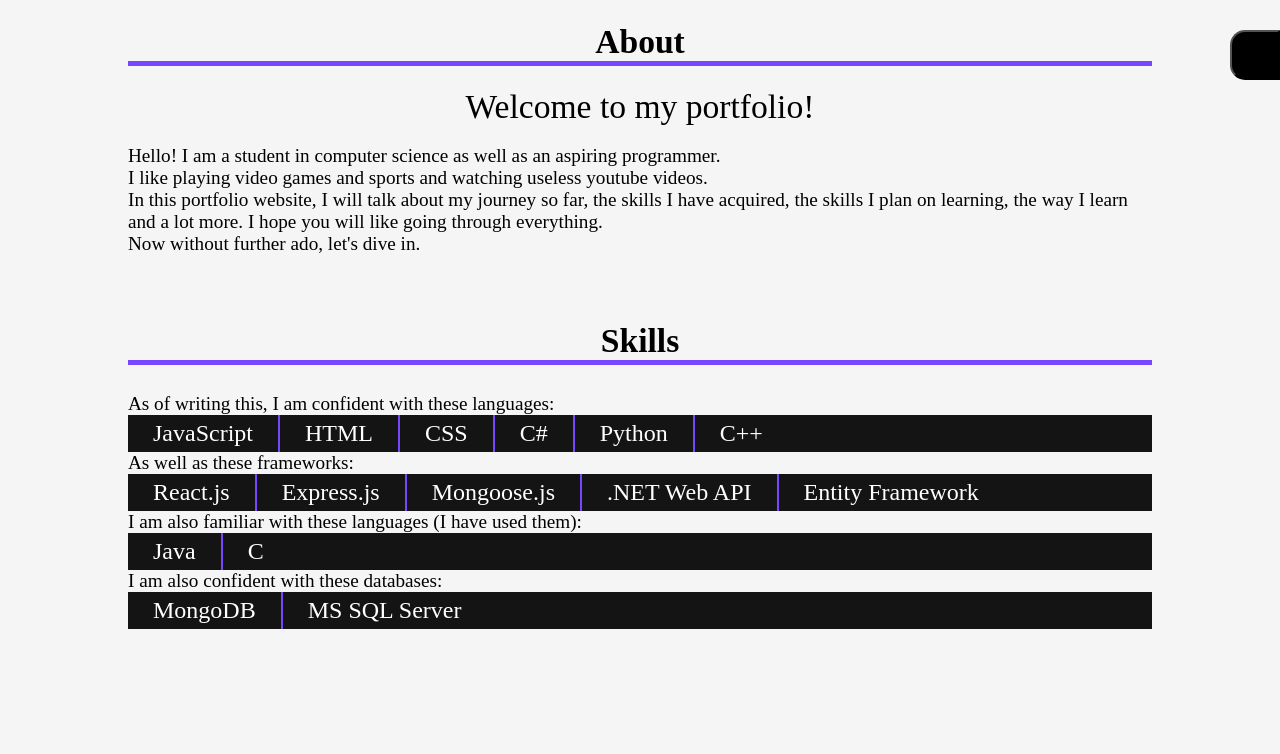
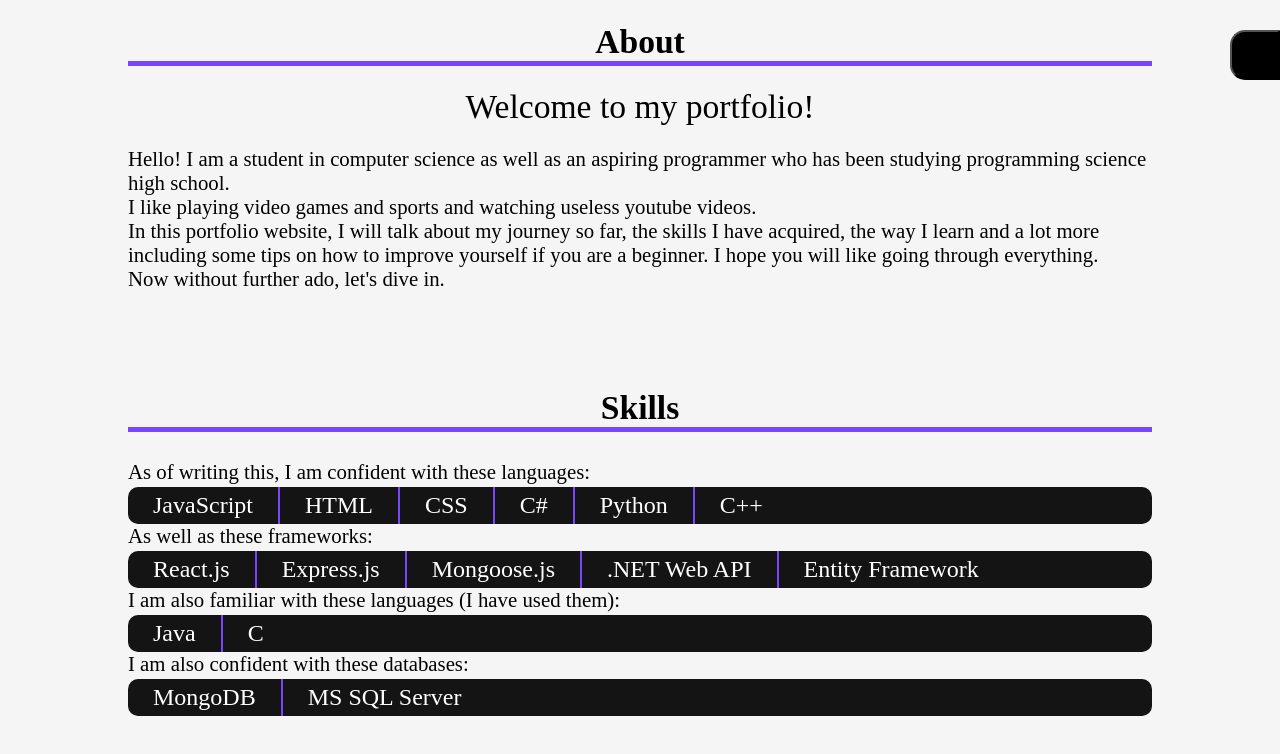
Before and after one commit to codeTrolling/Portfolio, a React (Create React App) app: page / in a window 1280 px wide. Shown: the top 754 px of the page. Built offline with nearby package versions, Linux system fonts and the light colour scheme; the HTML template or start-up script is replaced by a standard one.

Commit message:
Make navigation bar buttons scroll to components

```diff
--- a/src/App.js
+++ b/src/App.js
@@ -3,13 +3,16 @@ import "./Styles/CommonStyles.css";
 import About from "./Components/About";
 import Navigation from "./Components/Navigation";
 import Skills from "./Components/Skills";
+import { useRef } from 'react';
 
 function App() {
+  const skillsRef = useRef();
+  const aboutRef = useRef();
   return (
     <>
-    <Navigation/>
-    <About/>
-    <Skills/>
+    <Navigation skillsRef={skillsRef} aboutRef={aboutRef}/>
+    <About ref={aboutRef}/>
+    <Skills ref={skillsRef}/>
     </>
   );
 }
--- a/src/Components/About.jsx
+++ b/src/Components/About.jsx
@@ -1,10 +1,10 @@
 import "../Styles/AboutStyles.css";
-import { useRef, useState } from "react";
+import { useRef, useState, forwardRef } from "react";
 
-const About = () => {
+const About = forwardRef((props, viewportRef) => {
 
     //hide component if out of screen (and show it if it's in the screen)
-    const viewportRef = useRef();
+    //const viewportRef = useRef();
     const [isOnScreen, setIsOnScreen] = useState(true);
     window.addEventListener("scroll", () => {
         if(viewportRef.current !== undefined && (viewportRef.current.getBoundingClientRect().bottom <= 0 || viewportRef.current.getBoundingClientRect().top >= window.innerHeight)){
@@ -21,11 +21,11 @@ const About = () => {
         <div className="viewport flex-column" ref={viewportRef} style={{opacity: isOnScreen ? "1" : "0", transition: isOnScreen ? "all 0.6s cubic-bezier(0.25, 0.46, 0.45, 0.94)" : "all 1s linear", transform: isOnScreen ? "translateX(0)" : "translate(100px)"}}>
             <h1 className="theme-font-family heading">About</h1>
             <label className="theme-font-family" style={{fontSize: "2.1rem", alignSelf: "center"}}>Welcome to my portfolio!</label>
-            <p className="theme-font-family">Hello! I am a student in computer science as well as an aspiring programmer. <br/> I like playing video games and sports and watching useless youtube videos.
-            <br/> In this portfolio website, I will talk about my journey so far, the skills I have acquired, the skills I plan on learning, the way I learn and a lot more. I hope you will like going through everything.
+            <p className="theme-font-family">Hello! I am a student in computer science as well as an aspiring programmer who has been studying programming science high school. <br/> I like playing video games and sports and watching useless youtube videos.
+            <br/> In this portfolio website, I will talk about my journey so far, the skills I have acquired, the way I learn and a lot more including some tips on how to improve yourself if you are a beginner. I hope you will like going through everything.
             <br/> Now without further ado, let's dive in.</p>
         </div>
     )
-}
+});
 
 export default About;
--- a/src/Components/Navigation.jsx
+++ b/src/Components/Navigation.jsx
@@ -1,7 +1,7 @@
 import "../Styles/NavigationStyles.css";
 import { useState } from "react";
 
-const Navigation = () => {
+const Navigation = ({aboutRef, skillsRef}) => {
     const [showNavigation, setShowNavigation] = useState(false);
     const [borderRadiuses, setBorderRadiuses] = useState("100% 0 0 100%");
 
@@ -14,11 +14,16 @@ const Navigation = () => {
         }
     }
 
+    const scrollToComponent = (componentRef) => {
+        componentRef.current.scrollIntoView({behavior: "smooth"});
+        console.log(componentRef.current)
+    }
+
     return(
         <div className="flex-column navigation-container" style={{transform: showNavigation ? "translateX(0)" : "translateX(400px)", borderRadius: borderRadiuses, transition: showNavigation ? "transform 0.3s ease-in-out, border-radius 0.6s ease-out" : "transform 0.3s ease-in-out, border-radius 0.6s ease-in"}}>
             <button className="show-hide-navigation-btn" onClick={() => {setShowNavigation(!showNavigation); navigationBorders()}}></button>
-            <label className="theme-font-family navigation-options">About</label>
-            <label className="theme-font-family navigation-options">Skills</label>
+            <label className="theme-font-family navigation-options" onClick={() => scrollToComponent(aboutRef)}>About</label>
+            <label className="theme-font-family navigation-options" onClick={() => scrollToComponent(skillsRef)}>Skills</label>
             <label className="theme-font-family navigation-options">Beginning</label>
             <label className="theme-font-family navigation-options">Learning proccess</label>
             <label className="theme-font-family navigation-options">Projects</label>
--- a/src/Components/Skills.jsx
+++ b/src/Components/Skills.jsx
@@ -1,11 +1,11 @@
 import "../Styles/SkillsStyles.css";
-import { useState, useRef, useEffect } from "react";
+import { useState, useRef, useEffect, forwardRef } from "react";
 
-const Skills = () => {
+const Skills = forwardRef((props, viewportRef) => {
 
     //hide component if out of screen (and show it if it's in the screen)
-    const viewportRef = useRef();
-    const [isOnScreen, setIsOnScreen] = useState(true);
+    //const viewportRef = useRef();
+    const [isOnScreen, setIsOnScreen] = useState(false);
     window.addEventListener("scroll", () => {
         if(viewportRef.current !== undefined && (viewportRef.current.getBoundingClientRect().bottom <= 0 || viewportRef.current.getBoundingClientRect().top >= window.innerHeight)){
             setIsOnScreen(false);
@@ -69,6 +69,10 @@ const Skills = () => {
         isOnScreen ? showSkills() : hideSkills()
     }, [isOnScreen, intervalStarted])
 
+    useEffect(() => {
+        setIsOnScreen(true)
+    },[])
+
 
     return(
         <div className="viewport flex-column" ref={viewportRef} style={{opacity: isOnScreen ? "1" : "0", transition: isOnScreen ? "all 0.6s cubic-bezier(0.25, 0.46, 0.45, 0.94)" : "all 1s linear", transform: isOnScreen ? "translateX(0)" : "translate(100px)"}}>
@@ -105,6 +109,8 @@ const Skills = () => {
             </div>
         </div>
     )
-}
+})
+
+
 
 export default Skills;
--- a/src/Styles/CommonStyles.css
+++ b/src/Styles/CommonStyles.css
@@ -4,7 +4,7 @@
 
 .theme-font-family{
     font-family: cursive;
-    font-size: 1.2rem;
+    font-size: 1.3rem;
 }
 
 .flex{
@@ -17,7 +17,7 @@
 
 .viewport{
     width: 80%;
-    margin: 0 auto 20px;
+    margin: 0 auto 50px;
     transition: 2s linear;
 }
 
--- a/src/Styles/SkillsStyles.css
+++ b/src/Styles/SkillsStyles.css
@@ -2,25 +2,27 @@
     background-color: rgb(20 20 20);
     overflow-x: auto;
     white-space: nowrap;
+    border-radius: 10px;
+    margin-top: 3px;
 }
 
-::-webkit-scrollbar{
+.skills-container::-webkit-scrollbar{
     width: 10px;
     height: 8px;
 }
-::-webkit-scrollbar-track{
+.skills-container::-webkit-scrollbar-track{
     background: #888;
   }
-::-webkit-scrollbar-thumb{
+.skills-container::-webkit-scrollbar-thumb{
     background: var(--border-color);
     border-radius: 10px;
 }
-::-webkit-scrollbar-thumb:hover{
+.skills-container::-webkit-scrollbar-thumb:hover{
     background-color: rgb(179, 151, 255);
 }
 
 @media only screen and (max-width: 700px){
-    ::-webkit-scrollbar{
+    .skills-container::-webkit-scrollbar{
         height: 4px;
     }
 }
```
Also changed, not shown: src/Testing/navigationScrolling.txt (added).
